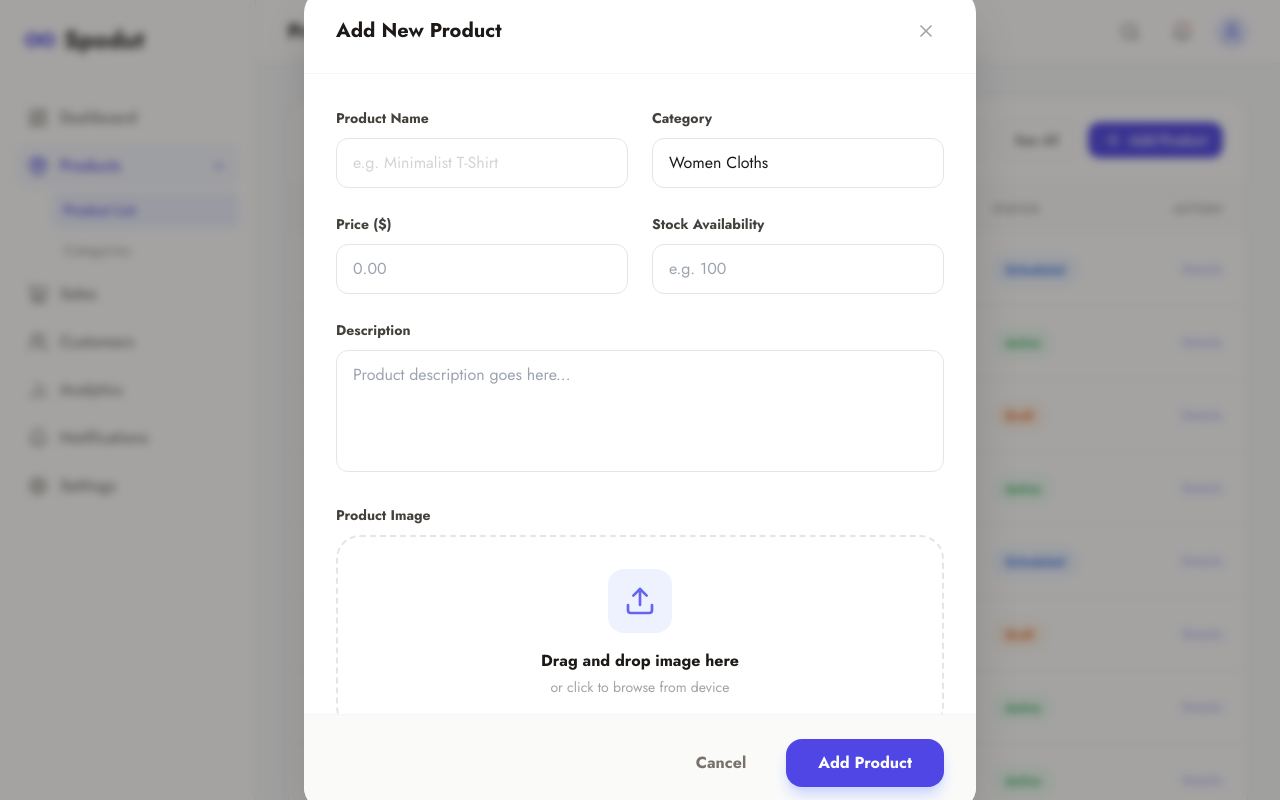
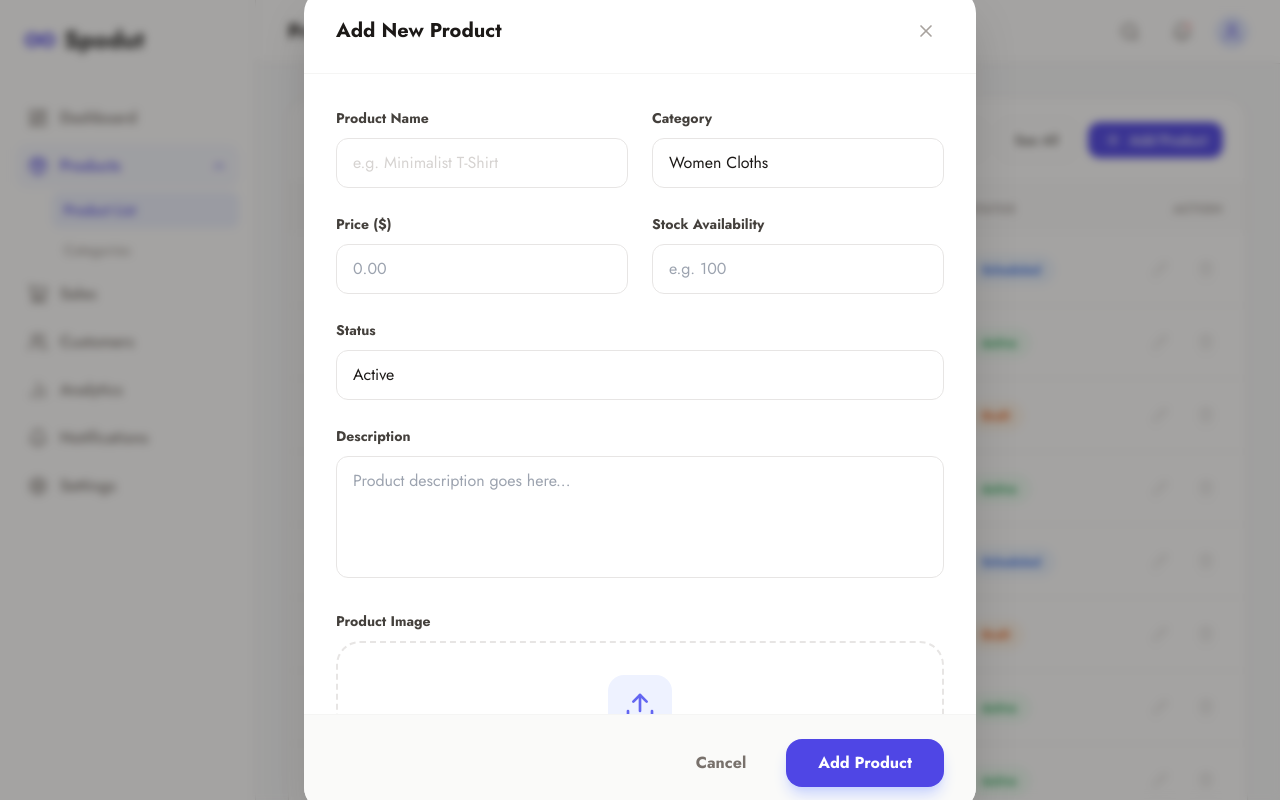
Before and after one commit to Sahilkumar26244/Ecom-Custom-Admin, a React (Vite) app: page /products in a window 1280 px wide. Both pictures are taken after a click on the button "Add Product". Shown: the top 800 px of the page. Built offline with nearby package versions, Linux system fonts and the light colour scheme; grey boxes are pictures that could not be loaded.

Commit message:
Product edit functionality done

```diff
--- a/src/components/AddProductModal.jsx
+++ b/src/components/AddProductModal.jsx
@@ -1,15 +1,49 @@
-import React, { useState, useCallback } from 'react';
+import React, { useState, useEffect, useCallback } from 'react';
 import { X, Upload, Plus, Image as ImageIcon } from 'lucide-react';
 
-const AddProductModal = ({ isOpen, onClose }) => {
+const AddProductModal = ({ isOpen, onClose, product, onSave }) => {
   const [dragActive, setDragActive] = useState(false);
   const [image, setImage] = useState(null);
   const [formData, setFormData] = useState({
     name: '',
     price: '',
     category: 'Women Cloths',
+    stock: '',
+    status: 'Active',
     description: ''
   });
+
+  useEffect(() => {
+    if (product) {
+      setFormData({
+        name: product.name || '',
+        price: product.price || '',
+        category: product.category || 'Women Cloths',
+        stock: product.stock || '',
+        status: product.status || 'Active',
+        description: product.description || ''
+      });
+      setImage(product.image || null);
+    } else {
+      setFormData({
+        name: '',
+        price: '',
+        category: 'Women Cloths',
+        stock: '',
+        status: 'Active',
+        description: ''
+      });
+      setImage(null);
+    }
+  }, [product, isOpen]);
+
+  const handleSubmit = (e) => {
+    e.preventDefault();
+    if (onSave) {
+      onSave({ ...formData, image });
+    }
+    onClose();
+  };
 
   const handleDrag = useCallback((e) => {
     e.preventDefault();
@@ -45,7 +79,7 @@ const AddProductModal = ({ isOpen, onClose }) => {
       <div className="bg-white w-full max-w-2xl rounded-3xl shadow-2xl overflow-hidden animate-in zoom-in-95 duration-200">
         {/* Modal Header */}
         <div className="flex items-center justify-between px-8 py-6 border-b border-stone-100">
-          <h2 className="text-xl font-bold text-stone-900">Add New Product</h2>
+          <h2 className="text-xl font-bold text-stone-900">{product ? 'Update Product' : 'Add New Product'}</h2>
           <button onClick={onClose} className="p-2 text-stone-400 hover:text-stone-600 hover:bg-stone-50 rounded-xl transition-all">
             <X size={20} />
           </button>
@@ -53,7 +87,7 @@ const AddProductModal = ({ isOpen, onClose }) => {
 
         {/* Modal Body */}
         <div className="p-8 max-h-[80vh] overflow-y-auto">
-          <form className="space-y-6">
+          <form id="product-form" onSubmit={handleSubmit} className="space-y-6">
             <div className="grid grid-cols-1 md:grid-cols-2 gap-6">
               {/* Product Name */}
               <div className="space-y-2">
@@ -89,6 +123,7 @@ const AddProductModal = ({ isOpen, onClose }) => {
                 <label className="text-sm font-bold text-stone-700">Price ($)</label>
                 <input
                   type="number"
+                  step="0.01"
                   placeholder="0.00"
                   className="w-full px-4 py-3 rounded-xl border border-stone-200 focus:border-indigo-500 outline-none transition-all"
                   value={formData.price}
@@ -96,15 +131,31 @@ const AddProductModal = ({ isOpen, onClose }) => {
                 />
               </div>
 
-              {/* Placeholder for optional field */}
+              {/* Stock Availability */}
               <div className="space-y-2">
                 <label className="text-sm font-bold text-stone-700">Stock Availability</label>
                 <input
                   type="number"
                   placeholder="e.g. 100"
                   className="w-full px-4 py-3 rounded-xl border border-stone-200 focus:border-indigo-500 outline-none transition-all"
+                  value={formData.stock}
+                  onChange={(e) => setFormData({...formData, stock: e.target.value})}
                 />
               </div>
+            </div>
+
+            {/* Status */}
+            <div className="space-y-2">
+              <label className="text-sm font-bold text-stone-700">Status</label>
+              <select
+                className="w-full px-4 py-3 rounded-xl border border-stone-200 focus:border-indigo-500 outline-none transition-all appearance-none bg-white cursor-pointer"
+                value={formData.status}
+                onChange={(e) => setFormData({...formData, status: e.target.value})}
+              >
+                <option>Active</option>
+                <option>Scheduled</option>
+                <option>Draft</option>
+              </select>
             </div>
 
             {/* Description */}
@@ -166,13 +217,18 @@ const AddProductModal = ({ isOpen, onClose }) => {
         {/* Modal Footer */}
         <div className="px-8 py-6 bg-stone-50 border-t border-stone-100 flex items-center justify-end space-x-4">
           <button
+            type="button"
             onClick={onClose}
             className="px-6 py-3 rounded-2xl font-bold text-stone-500 hover:bg-stone-200 transition-all"
           >
             Cancel
           </button>
-          <button className="px-8 py-3 bg-indigo-600 text-white rounded-2xl font-bold hover:bg-indigo-700 shadow-lg shadow-indigo-200 transition-all">
-            Add Product
+          <button
+            type="submit"
+            form="product-form"
+            className="px-8 py-3 bg-indigo-600 text-white rounded-2xl font-bold hover:bg-indigo-700 shadow-lg shadow-indigo-200 transition-all"
+          >
+            {product ? 'Save Changes' : 'Add Product'}
           </button>
         </div>
       </div>
--- a/src/pages/ProductList.jsx
+++ b/src/pages/ProductList.jsx
@@ -12,7 +12,7 @@ import {
 import AdminLayout from '../layouts/AdminLayout';
 import AddProductModal from '../components/AddProductModal';
 
-const products = [
+const initialProducts = [
   { id: 1, name: 'T-Shirt', category: 'Women Cloths', price: 79.80, stock: 79, status: 'Scheduled', image: 'https://images.unsplash.com/photo-1521572163474-6864f9cf17ab?w=80&h=80&fit=crop' },
   { id: 2, name: 'Shirt', category: 'Man Clots', price: 76.89, stock: 86, status: 'Active', image: 'https://images.unsplash.com/photo-1596755094514-f87034a264c6?w=80&h=80&fit=crop' },
   { id: 3, name: 'Pant', category: 'Kid Cloths', price: 86.65, stock: 74, status: 'Draft', image: 'https://images.unsplash.com/photo-1541099649105-f69ad21f3246?w=80&h=80&fit=crop' },
@@ -26,8 +26,10 @@ const products = [
 ];
 
 const ProductList = () => {
+  const [products, setProducts] = useState(initialProducts);
   const [isModalOpen, setIsModalOpen] = useState(false);
   const [selectedItems, setSelectedItems] = useState(new Set());
+  const [editingProduct, setEditingProduct] = useState(null);
 
   const toggleSelectItem = (id) => {
     const newSelection = new Set(selectedItems);
@@ -40,14 +42,51 @@ const ProductList = () => {
   };
 
   const toggleSelectAll = () => {
-    if (selectedItems.size === products.length) {
+    if (selectedItems.size === products.length && products.length > 0) {
       setSelectedItems(new Set());
     } else {
       setSelectedItems(new Set(products.map(p => p.id)));
     }
   };
 
-  const isAllSelected = selectedItems.size === products.length;
+  const handleDeleteSingle = (id) => {
+    if (window.confirm('Are you sure you want to delete this product?')) {
+      setProducts(products.filter(p => p.id !== id));
+      const newSelection = new Set(selectedItems);
+      newSelection.delete(id);
+      setSelectedItems(newSelection);
+    }
+  };
+
+  const handleDeleteMultiple = () => {
+    if (window.confirm(`Are you sure you want to delete ${selectedItems.size} products?`)) {
+      setProducts(products.filter(p => !selectedItems.has(p.id)));
+      setSelectedItems(new Set());
+    }
+  };
+
+  const handleSaveProduct = (productData) => {
+    if (editingProduct) {
+      // Update existing
+      setProducts(products.map(p =>
+        p.id === editingProduct.id
+          ? { ...p, ...productData, price: parseFloat(productData.price) || 0, stock: parseInt(productData.stock) || 0 }
+          : p
+      ));
+    } else {
+      // Add new
+      const newProduct = {
+        ...productData,
+        id: Math.max(0, ...products.map(p => p.id)) + 1,
+        price: parseFloat(productData.price) || 0,
+        stock: parseInt(productData.stock) || 0,
+        image: productData.image || 'https://images.unsplash.com/photo-1505740420928-5e560c06d30e?w=80&h=80&fit=crop'
+      };
+      setProducts([newProduct, ...products]);
+    }
+  };
+
+  const isAllSelected = products.length > 0 && selectedItems.size === products.length;
 
   return (
     <AdminLayout title="Products">
@@ -57,9 +96,18 @@ const ProductList = () => {
           <div className="flex items-center space-x-4">
             <h2 className="text-lg font-bold text-stone-900">Products list</h2>
             {selectedItems.size > 0 && (
+              <div className="flex items-center space-x-3">
                 <span className="px-3 py-1 bg-indigo-50 text-indigo-600 rounded-full text-xs font-bold">
                   {selectedItems.size} Selected
                 </span>
+                <button
+                  onClick={handleDeleteMultiple}
+                  className="flex items-center space-x-1 px-3 py-1.5 bg-red-50 text-red-600 hover:bg-red-100 rounded-full text-xs font-bold transition-colors"
+                >
+                  <Trash2 size={14} />
+                  <span>Delete</span>
+                </button>
+              </div>
             )}
           </div>
           <div className="flex items-center space-x-3">
@@ -71,7 +119,10 @@ const ProductList = () => {
               See All
             </button>
             <button
-              onClick={() => setIsModalOpen(true)}
+              onClick={() => {
+                setEditingProduct(null);
+                setIsModalOpen(true);
+              }}
               className="flex items-center space-x-2 px-4 py-2 bg-indigo-600 text-white rounded-xl hover:bg-indigo-700 transition-colors shadow-sm"
             >
               <Plus size={18} />
@@ -138,20 +189,25 @@ const ProductList = () => {
                       <StatusBadge status={product.status} />
                     </td>
                     <td className="px-6 py-4 text-right">
-                      {isSelected ? (
-                        <div className="flex items-center justify-end space-x-3">
-                          <button className="p-2 text-stone-400 hover:text-indigo-600 hover:bg-white rounded-lg shadow-sm border border-transparent hover:border-indigo-100 transition-all">
+                      <div className={`flex items-center justify-end space-x-3 ${isSelected ? '' : 'opacity-40 group-hover:opacity-100 transition-all'}`}>
+                        <button
+                          onClick={() => {
+                            setEditingProduct(product);
+                            setIsModalOpen(true);
+                          }}
+                          className="p-2 text-stone-400 hover:text-indigo-600 hover:bg-white rounded-lg shadow-sm border border-transparent hover:border-indigo-100 transition-all"
+                          title="Edit"
+                        >
                           <Pencil size={16} />
                         </button>
-                          <button className="p-2 text-stone-400 hover:text-red-600 hover:bg-white rounded-lg shadow-sm border border-transparent hover:border-red-100 transition-all">
+                        <button
+                          onClick={() => handleDeleteSingle(product.id)}
+                          className="p-2 text-stone-400 hover:text-red-600 hover:bg-white rounded-lg shadow-sm border border-transparent hover:border-red-100 transition-all"
+                          title="Delete"
+                        >
                           <Trash2 size={16} />
                         </button>
                       </div>
-                      ) : (
-                        <button className="text-indigo-600 hover:text-indigo-800 font-medium text-sm transition-all opacity-40 group-hover:opacity-100">
-                          Details
-                        </button>
-                      )}
                     </td>
                   </tr>
                 );
@@ -186,10 +242,15 @@ const ProductList = () => {
         </div>
       </div>
 
-      {/* Add Product Modal */}
+      {/* Add/Edit Product Modal */}
       <AddProductModal
         isOpen={isModalOpen}
-        onClose={() => setIsModalOpen(false)}
+        onClose={() => {
+          setIsModalOpen(false);
+          setEditingProduct(null);
+        }}
+        product={editingProduct}
+        onSave={handleSaveProduct}
       />
     </AdminLayout>
   );
```
Lines whose indentation alone changed are shown as unchanged.
